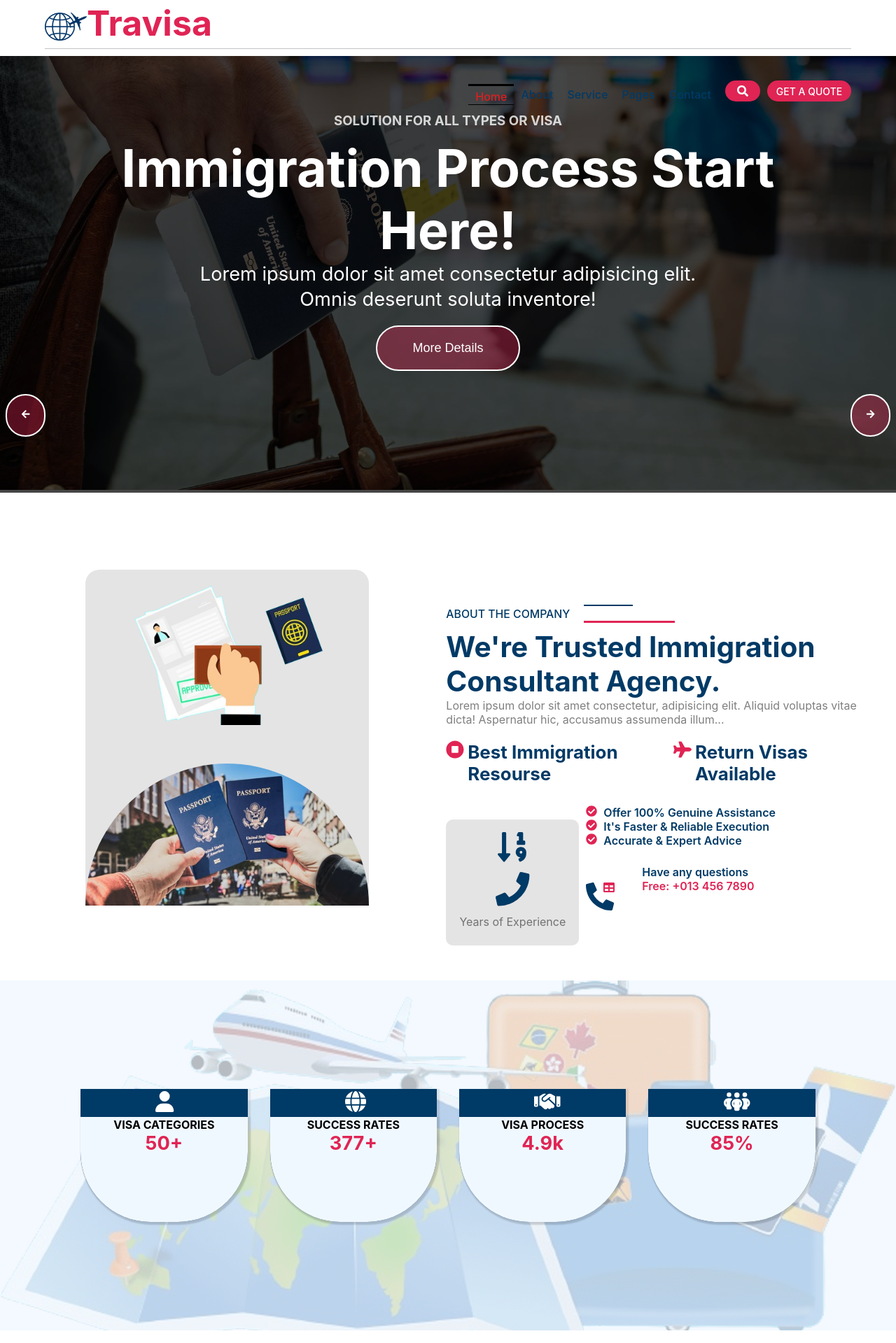
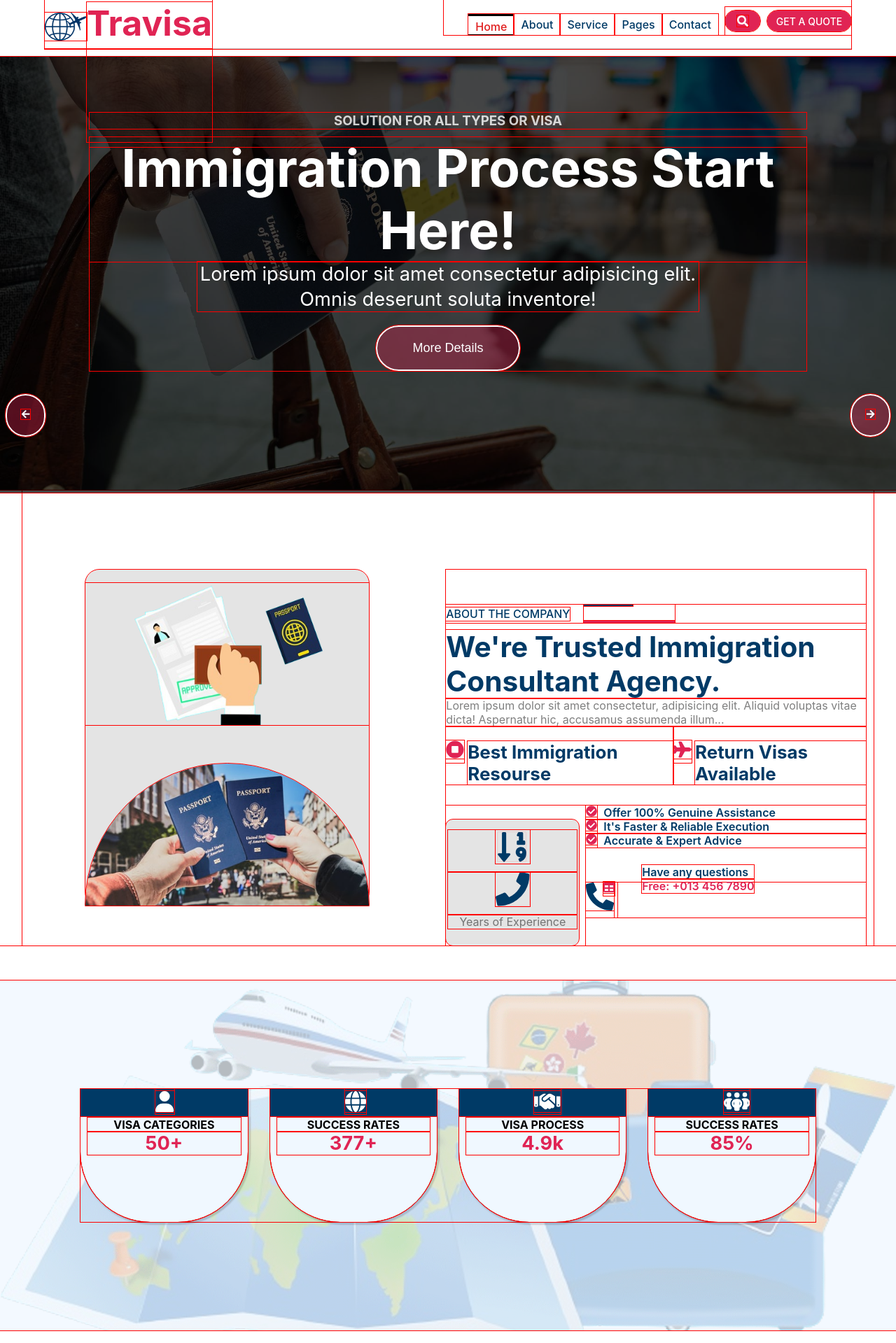
Before and after one commit to 1stkingsolomon1/Travisa, a React (Create React App) app in the folder website/: page / in a window 1280 px wide. Shown: the top 1919 px of the page at 70% size. Built offline with nearby package versions, Linux system fonts and the light colour scheme.

Commit message:
finally touches

```diff
--- a/website/src/css/Carousel.css
+++ b/website/src/css/Carousel.css
@@ -34,7 +34,7 @@ body {
 }
 
 .carousel-img {
-    width: 100vw;
+    width: 100%;
     background-position-x: center;
     height: 750px;
     background-position: center;
--- a/website/src/css/Nav.css
+++ b/website/src/css/Nav.css
@@ -5,17 +5,20 @@
     box-sizing: border-box;
 }
 
+* {
+    outline: 1px solid red;
+}
+
 body {
     margin: 0;
     padding: 0;
-    overflow-x: hidden;
+    overflow-x: hidden !important;
     width: 100%;
 }
 
 .nav-bar-container {
     background-color: white;
     width: 100%;
-    max-width: 100vw;
     top: 0;
     position: fixed;
     z-index: 5;
@@ -93,7 +96,6 @@ body {
     margin-top: -240px;
     transition: all 0.3s ease-in-out, 0.3s opacity ease, visibility 0.3s ease-in-out, ;
     padding-left: 35px;
-    transform: translateY(100px);
 }
 
 .nav-link a {
--- a/website/src/css/SectionTwo.css
+++ b/website/src/css/SectionTwo.css
@@ -1,6 +1,6 @@
 .article-two-container {
     height: 500px;
-    width: 100vw;
+    width:100% !important;
     background-image: url(../img/breadcrumb.png);
     background-position: center;
     background-repeat: no-repeat;
@@ -96,7 +96,7 @@
 @media (min-width:882px) {
     .article-two-container {
             height: 500px;
-            width: 100vw;
+            width: 100%;
             background-image: url(../img/breadcrumb.png);
             background-position: center;
             background-repeat: no-repeat;
```
